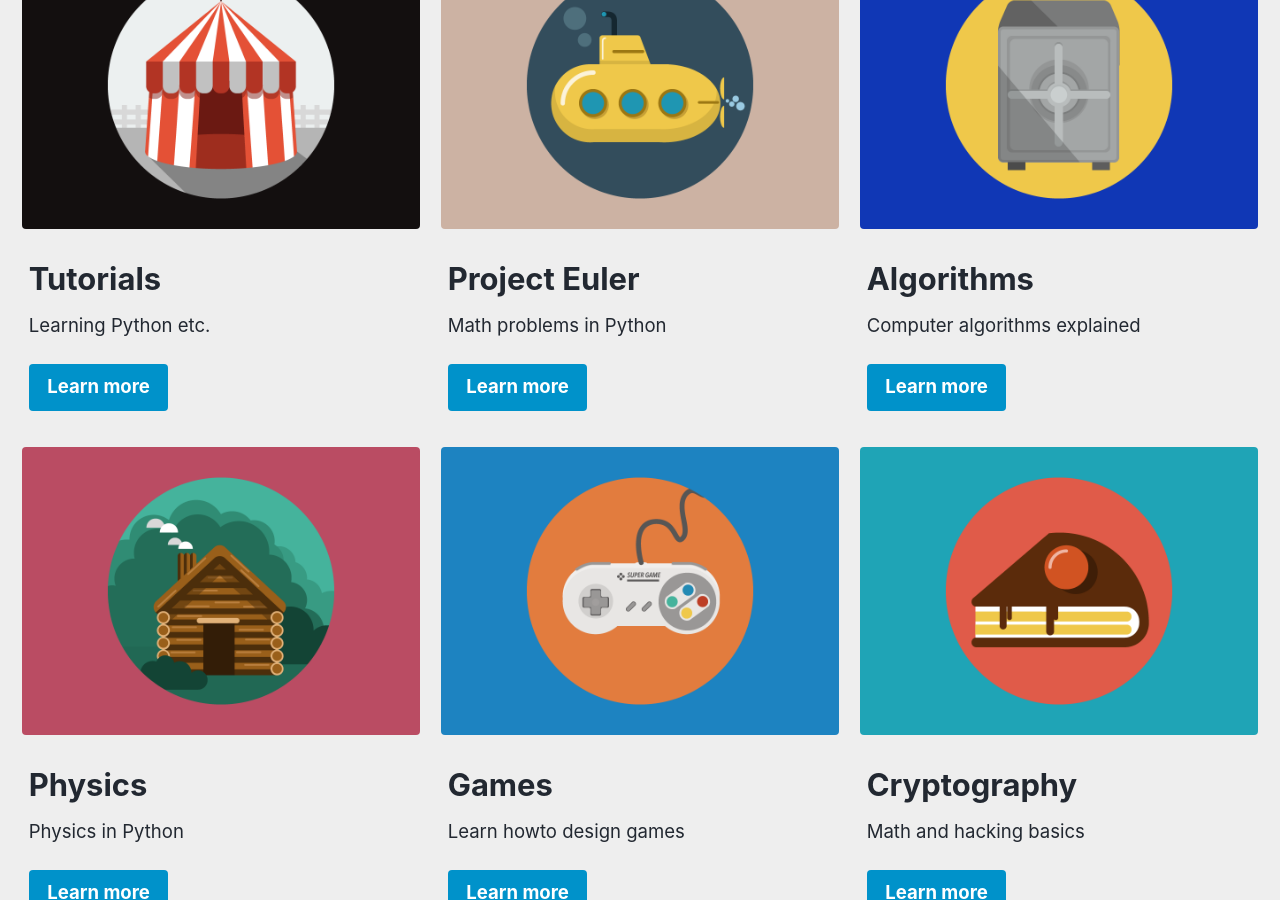
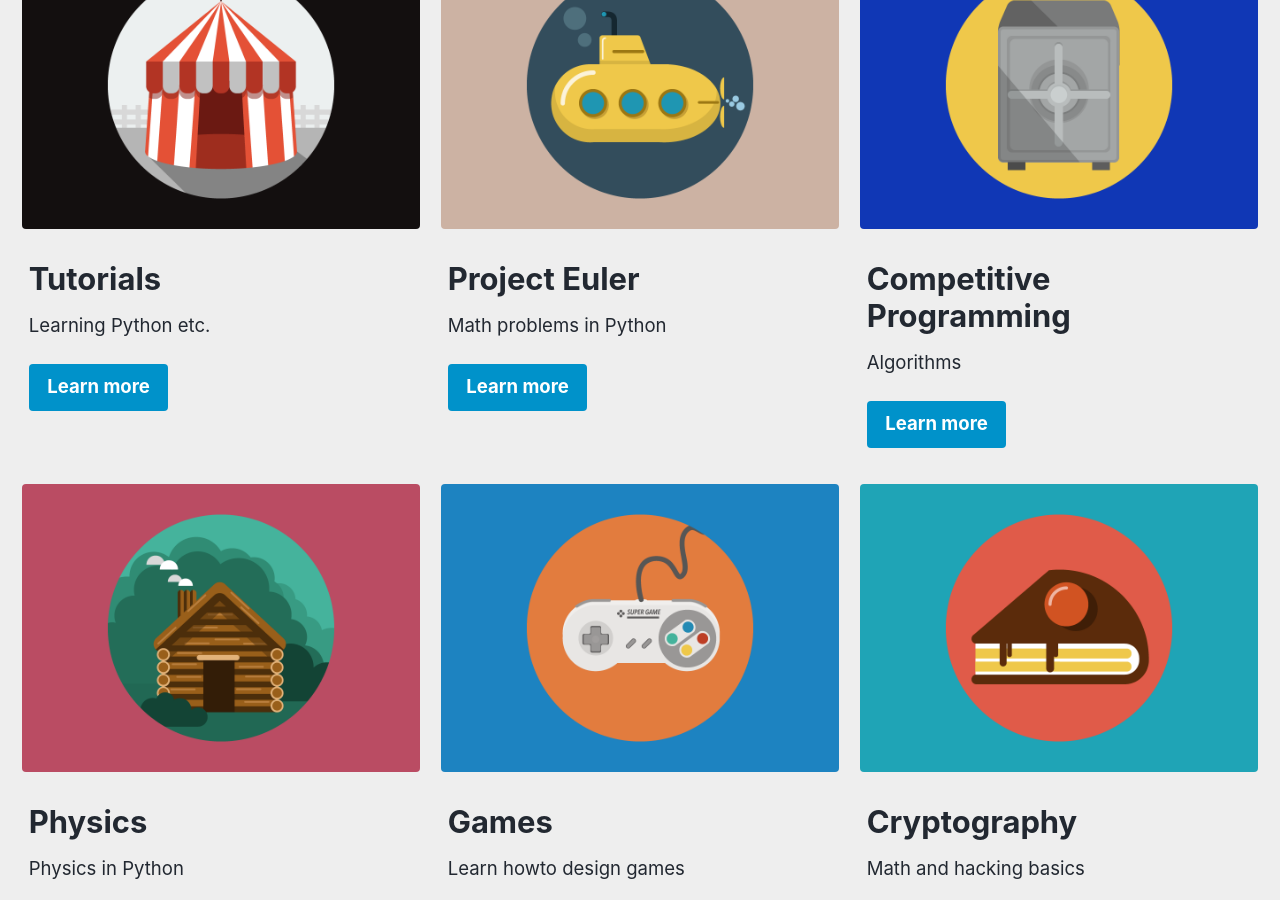
Before and after one commit to cskitty/cskitty.github.io, a Jekyll site: the page built from _pages/home.md, in a window 1280 px wide and 900 px high, scrolled down 648 px. Built offline with Jekyll 4.4.1, drawn with Linux system fonts in a browser that asks for light colours; cached includes are drawn as plain includes; nearby versions of some CDN libraries.

Commit message:
updated home

```diff
--- a/_config.yml
+++ b/_config.yml
@@ -97,7 +97,7 @@ author:
   avatar           : "/assets/images/catlogo.jpg" #"https://avatars3.githubusercontent.com/u/19498807?s=400&u=a311a0cc9b765090373a431d386a0842ff8a9622&v=4"
   bio              : "
   <br> <br> Project StarCoder hosts a collection of tutorials and articles related with Programming for STEM students.
-  <br> <br> You will find programming ideas and applications for various K12 subjects including algorithms / math / physics / games / cryptography etc"
+  <br> <br> You will find programming ideas and applications for various K12 subjects including computer algorithms / math / physics / games / cryptography etc"
 # Site Footer
 footer:
   links:
--- a/_pages/home.md
+++ b/_pages/home.md
@@ -24,8 +24,8 @@ feature_row:
   btn_class: "btn--primary"
   btn_label: "Learn more"
 - image_path: /assets/images/safe.png
-  title: "Algorithms"
-  excerpt: "Computer algorithms explained"
+  title: "Competitive Programming"
+  excerpt: "Algorithms"
   url: "/tags/algorithms/"
   btn_class: "btn--primary"
   btn_label: "Learn more"
```
